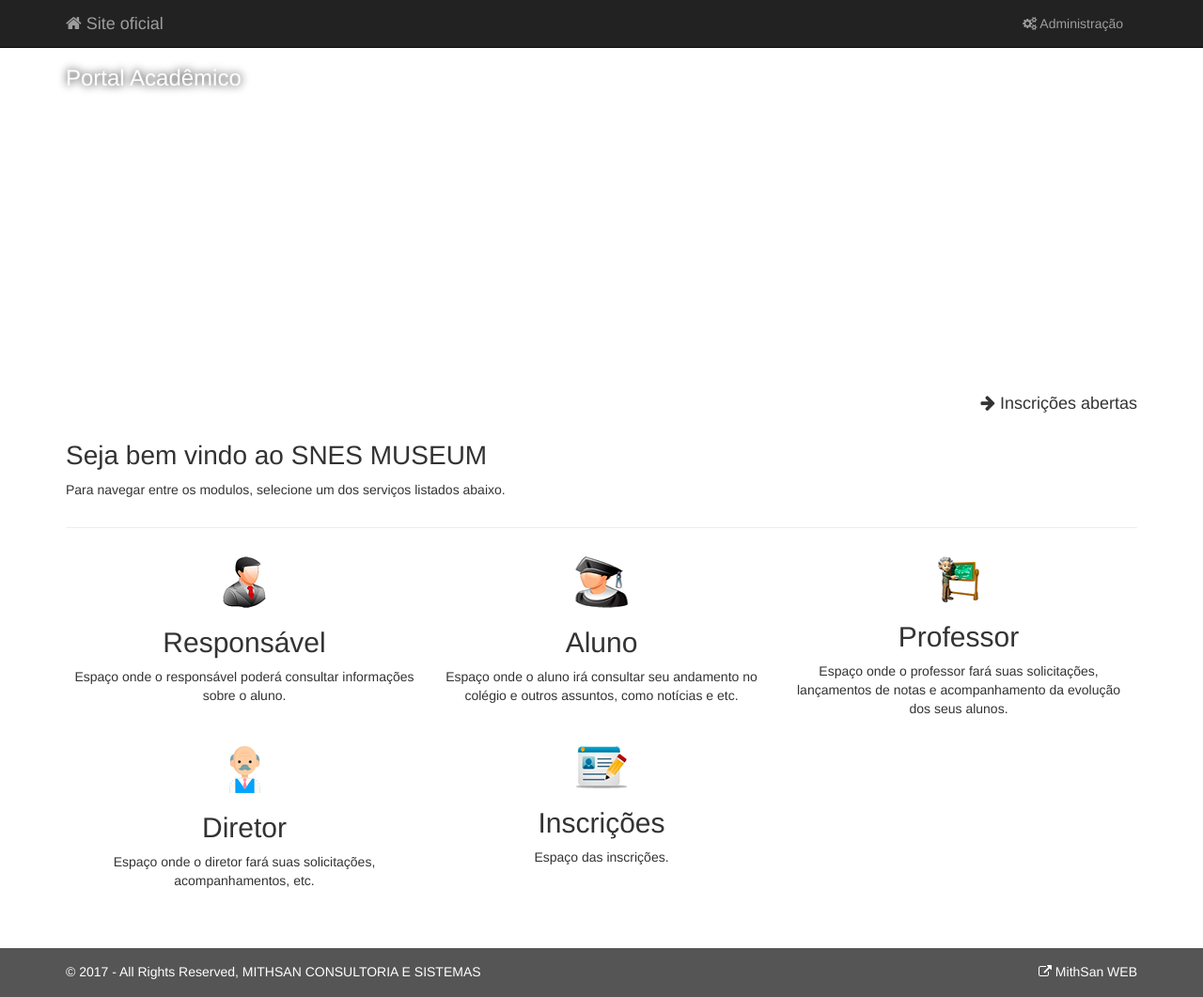
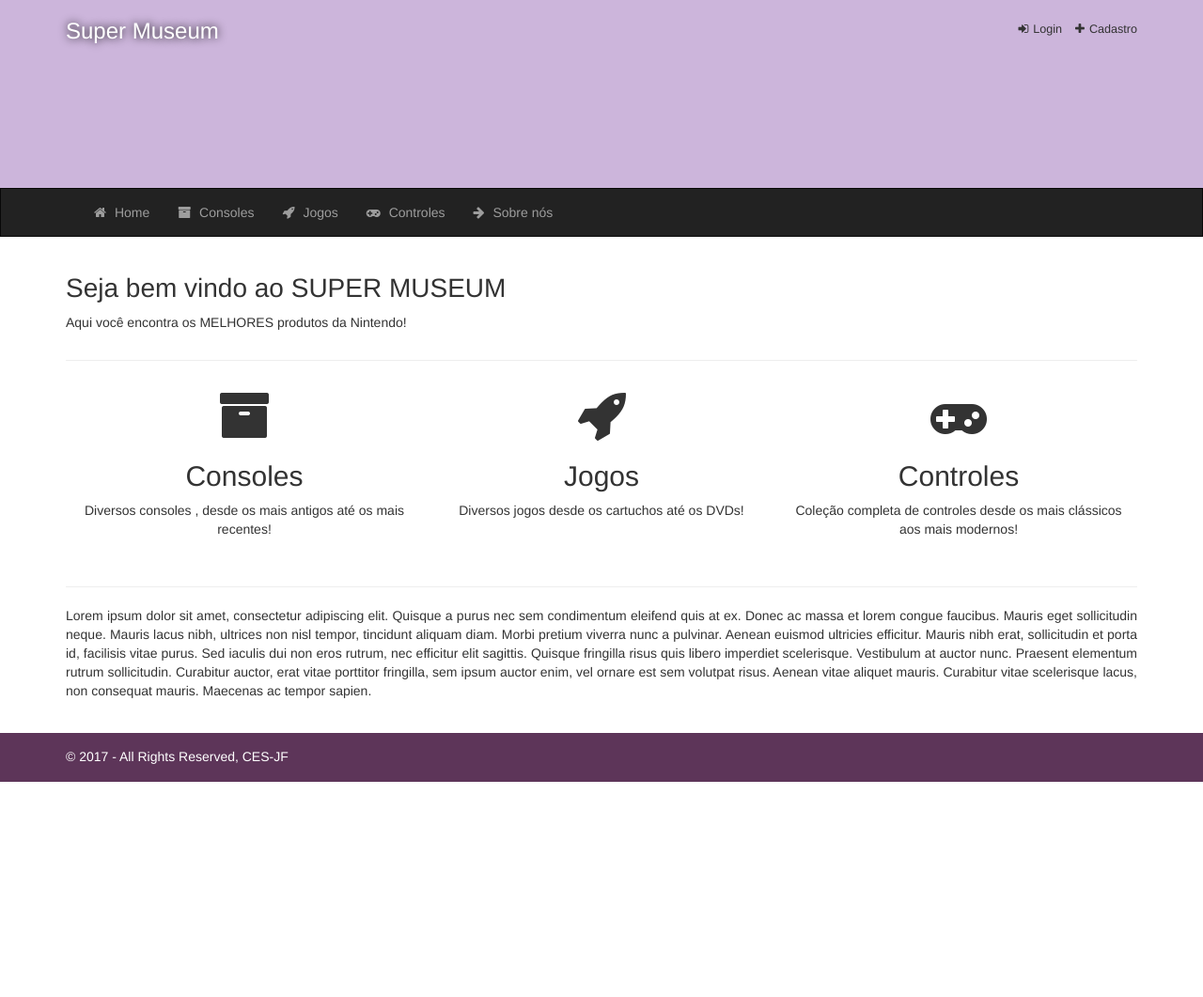
Before and after one commit to Siipe/smuseum, a PHP site: page / in a window 1280 px wide. Shown: the whole page at 94% size. After the commit the page ends 832 px from the top, so only its background shows below. Run offline with PHP 8.4, Linux system fonts and the light colour scheme.

Commit message:
Pronto para os CRUDS

```diff
--- a/Modules/application/Views/default.php
+++ b/Modules/application/Views/default.php
@@ -22,7 +22,23 @@
         <![endif]-->
     </head>
     <body>
-        <nav class="navbar navbar-inverse navbar-fixed-top" role="navigation">
+        <header class="business-header">
+            <div class="container">
+                <div class="row">
+                    <div class="col-lg-6">
+                        <h3 class="tagline">Super Museum</h3>
+                    </div>
+                    <div class="col-lg-6 pull-right text-right">
+                        <div class="entrance">
+                            <a href="javascript:void(0)" data-toggle="modal" data-target="#modal-login"><i class="fa fa-sign-in m-r-5" aria-hidden="true"></i>Login</a>
+                            <a class="m-l-10" href="javascript:void(0)" data-toggle="modal" data-target="#modal-cadastro"><i class="fa fa-plus m-r-5" aria-hidden="true"></i>Cadastro</a>
+                        </div>
+                    </div>
+                </div>
+            </div>
+        </header>
+
+        <nav class="navbar navbar-inverse" role="navigation" data-spy="affix" data-offset-top="197">
             <div class="container">
                 <div class="navbar-header">
                     <button type="button" class="navbar-toggle" data-toggle="collapse" data-target="#bs-example-navbar-collapse-1">
@@ -31,42 +47,28 @@
                         <span class="icon-bar"></span>
                         <span class="icon-bar"></span>
                     </button>
-                    <a class="navbar-brand" href="http://www.sistemacei.com.br/site/default.asp">
-                        <i class="fa fa-home" aria-hidden="true"></i>
-                        Site oficial
-                    </a>
                 </div>
                 <div class="collapse navbar-collapse" id="bs-example-navbar-collapse-1">
-                    <ul class="nav navbar-nav pull-right">
+                    <ul class="nav navbar-nav">
                         <li>
-                            <a href="#"><i class="fa fa-cogs" aria-hidden="true"></i> Administração</a>
+                            <a href="#"><i class="fa fa-home m-r-5" aria-hidden="true"></i> Home</a>
+                        </li>
+                        <li>
+                            <a href="#"><i class="fa fa-archive m-r-5" aria-hidden="true"></i> Consoles</a>
+                        </li>
+                        <li>
+                            <a href="#"><i class="fa fa-rocket m-r-5" aria-hidden="true"></i> Jogos</a>
+                        </li>
+                        <li>
+                            <a href="#"><i class="fa fa-gamepad m-r-5" aria-hidden="true"></i> Controles</a>
+                        </li>
+                        <li>
+                            <a href="#"><i class="fa fa-arrow-right m-r-5" aria-hidden="true"></i> Sobre nós</a>
                         </li>
                     </ul>
                 </div>
             </div>
         </nav>
-
-        <header class="business-header">
-            <div class="container">
-                <div class="row">
-                    <div class="col-lg-12">
-                        <h3 class="tagline">Portal Acadêmico</h3>
-                    </div>
-                </div>
-            </div>
-            <div class="container subscriptions">
-                <div class="row">
-                    <div class="col-lg-6 pull-right text-right">
-                        <h4>
-                            <a href="#">
-                                <i class="fa fa-arrow-right" aria-hidden="true"></i>
-                                Inscrições abertas
-                            </a>
-                        </h4>
-                    </div>
-                </div>
-            </div>
-        </header>
 
         <div class="container">
             <?= $data['content'] ?>
@@ -75,16 +77,76 @@
         <footer>
             <div class="container">
                 <div class="row">
-                    <div class="col-lg-6 col-md-6 col-sm-6 text-left">&copy; <?= date('Y') ?> - All Rights Reserved, MITHSAN CONSULTORIA E SISTEMAS</div>
-                    <div class="col-lg-6 col-md-6 col-sm-6 text-right">
-                        <a href="http://www.mithsan.com.br/site" target="_blank">
-                            <i class="fa fa-external-link" aria-hidden="true"></i>
-                            MithSan WEB
-                        </a>
+                    <div class="col-lg-6 col-md-6 col-sm-6 text-left">&copy; <?= date('Y') ?> - All Rights Reserved, CES-JF</div>
+                </div>
+            </div>
+        </footer>
+
+        <div id="modal-login" class="modal fade" role="dialog">
+            <div class="modal-dialog">
+                <div class="modal-content">
+                    <div class="modal-header">
+                        <button type="button" class="close" data-dismiss="modal">&times;</button>
+                        <h4 class="modal-title"><i class="fa fa-sign-in m-r-5" aria-hidden="true"></i> Login</h4>
+                    </div>
+                    <div class="modal-body">
+                        <form action="<?= $this->url(array('admin', 'usuario', 'login')) ?>" method="POST">
+                            <div class="form-group">
+                                <label for="login">Login*</label>
+                                <input class="form-control" id="login" name="login">
+                            </div>
+                            <div class="form-group">
+                                <label for="senha">Senha*</label>
+                                <input type="password" class="form-control" id="senha" name="senha">
+                            </div>
+                            <div class="text-right">
+                                <button type="button" class="btn btn-sm btn-default" data-dismiss="modal">Fechar</button>
+                                <button type="submit" class="btn btn-sm btn-primary">Enviar</button>
+                            </div>
+                        </form>
                     </div>
                 </div>
             </div>
-        </footer>
+        </div>
+
+        <div id="modal-cadastro" class="modal fade" role="dialog">
+            <div class="modal-dialog">
+                <div class="modal-content">
+                    <div class="modal-header">
+                        <button type="button" class="close" data-dismiss="modal">&times;</button>
+                        <h4 class="modal-title"><i class="fa fa-plus m-r-5" aria-hidden="true"></i> Cadastro</h4>
+                    </div>
+                    <div class="modal-body">
+                        <form action="<?= $this->url(array('admin', 'usuario', 'cadastrar')) ?>" method="POST">
+                            <div class="form-group">
+                                <label for="nome">Nome*</label>
+                                <input class="form-control" id="nome" name="nome">
+                            </div>
+                            <div class="form-group">
+                                <label for="email">E-mail*</label>
+                                <input type="email" class="form-control" id="email" name="email">
+                            </div>
+                            <div class="form-group">
+                                <label for="login">Login*</label>
+                                <input class="form-control" id="login" name="login">
+                            </div>
+                            <div class="form-group">
+                                <label for="senha">Senha*</label>
+                                <input type="password" class="form-control" id="senha" name="senha">
+                            </div>
+                            <div class="form-group">
+                                <label for="confirmar">Confirmar*</label>
+                                <input type="password" class="form-control" id="confirmar" name="confirmar">
+                            </div>
+                            <div class="text-right">
+                                <button type="button" class="btn btn-sm btn-default" data-dismiss="modal">Fechar</button>
+                                <button type="submit" class="btn btn-sm btn-primary">Enviar</button>
+                            </div>
+                        </form>
+                    </div>
+                </div>
+            </div>
+        </div>
 
         <?= $this->js('jquery-2.2.3.min') ?>
         <?= $this->js('bootstrap.min') ?>
--- a/Modules/application/Views/inicio/index.php
+++ b/Modules/application/Views/inicio/index.php
@@ -1,7 +1,7 @@
 <div class="row">
     <div class="col-lg-12">
-        <h1 class="welcome">Seja bem vindo ao SNES MUSEUM</h1>
-        <p>Para navegar entre os modulos, selecione um dos serviços listados abaixo.</p>
+        <h1 class="welcome">Seja bem vindo ao SUPER MUSEUM</h1>
+        <p>Aqui você encontra os MELHORES produtos da Nintendo!</p>
     </div>
 </div>
 <hr />
@@ -10,39 +10,31 @@
         <div class="side top text-center">
             <a class="module-wrapper" href="#">
                 <div class="col-md-4">
-                    <?= $this->img('responsavel.png', array('alt' => 'Responsável')) ?>
-                    <h2>Responsável</h2>
-                    <p>Espaço onde o responsável poderá consultar informações sobre o aluno.</p>
+                    <i class="fa fa-archive fa-4x" aria-hidden="true"></i>
+                    <h2>Consoles</h2>
+                    <p>Diversos consoles , desde os mais antigos até os mais recentes!</p>
                 </div>
             </a>
             <a class="module-wrapper" href="#">
                 <div class="col-md-4">
-                    <?= $this->img('aluno.png', array('alt' => 'Aluno')) ?>
-                    <h2>Aluno</h2>
-                    <p>Espaço onde o aluno irá consultar seu andamento no colégio e outros assuntos, como notícias e etc.</p>
-                </div>
-            </a>
-            <a class="module-wrapper" href="">
-                <div class="col-md-4">
-                    <?= $this->img('professor.png', array('alt' => 'Professor')) ?>
-                    <h2>Professor</h2>
-                    <p>Espaço onde o professor fará suas solicitações, lançamentos de notas e acompanhamento da evolução dos seus alunos.</p>
+                    <i class="fa fa-rocket fa-4x" aria-hidden="true"></i>
+                    <h2>Jogos</h2>
+                    <p>Diversos jogos desde os cartuchos até os DVDs!</p>
                 </div>
             </a>
             <a class="module-wrapper" href="#">
                 <div class="col-md-4">
-                    <?= $this->img('director.png', array('alt' => 'Diretor')) ?>
-                    <h2>Diretor</h2>
-                    <p>Espaço onde o diretor fará suas solicitações, acompanhamentos, etc.</p>
-                </div>
-            </a>
-            <a class="module-wrapper" href="#">
-                <div class="col-md-4">
-                    <?= $this->img('inscricao.png', array('alt' => 'Incrição')) ?>
-                    <h2>Inscrições</h2>
-                    <p>Espaço das inscrições.</p>
+                    <i class="fa fa-gamepad fa-4x" aria-hidden="true"></i>
+                    <h2>Controles</h2>
+                    <p>Coleção completa de controles desde os mais clássicos aos mais modernos!</p>
                 </div>
             </a>
         </div>
     </div>
 </div>
+<div class="row">
+    <div class="col-lg-12">
+        <hr />
+        <p class="text-justify">Lorem ipsum dolor sit amet, consectetur adipiscing elit. Quisque a purus nec sem condimentum eleifend quis at ex. Donec ac massa et lorem congue faucibus. Mauris eget sollicitudin neque. Mauris lacus nibh, ultrices non nisl tempor, tincidunt aliquam diam. Morbi pretium viverra nunc a pulvinar. Aenean euismod ultricies efficitur. Mauris nibh erat, sollicitudin et porta id, facilisis vitae purus. Sed iaculis dui non eros rutrum, nec efficitur elit sagittis. Quisque fringilla risus quis libero imperdiet scelerisque. Vestibulum at auctor nunc. Praesent elementum rutrum sollicitudin. Curabitur auctor, erat vitae porttitor fringilla, sem ipsum auctor enim, vel ornare est sem volutpat risus. Aenean vitae aliquet mauris. Curabitur vitae scelerisque lacus, non consequat mauris. Maecenas ac tempor sapien.</p>
+    </div>
+</div>
--- a/public/css/business-frontpage.css
+++ b/public/css/business-frontpage.css
@@ -1,12 +1,17 @@
-body {padding-top: 50px}
 h1.welcome {font-size: 2em}
-.business-header {height: 400px; position: relative}
+.business-header {height: 200px; position: relative; background: rgba(91, 18, 138, 0.31)}
+.navbar {border-radius: 0}
 .tagline {text-shadow: 0 0 10px #000; color: #FFF}
 .img-center {margin: 0 auto}
-footer {margin-top: 25px; min-height:50px; background: #555; color: #FFF; line-height: 3.7}
+footer {margin-top: 25px; min-height:50px; background: rgba(71, 26, 66, 0.88); color: #FFF; line-height: 3.7}
 footer a, footer a:active, footer a:hover, footer a:visited {color: #FFF}
 a.module-wrapper {color: #333; text-decoration: none}
 a.module-wrapper > div {padding: 10px 7px; min-height: 200px; border-radius: 2px}
 a.module-wrapper > div:hover {background: #F1F1F1}
 div.subscriptions {position: absolute; bottom: 0; left: 0; right: 0}
 div.subscriptions a {color: #333}
+.affix {top: 0; width: 100%; z-index:1000}
+.affix + .container {padding-top: 70px}
+.navbar-inverse .navbar-nav > li > a:hover {background: #080808}
+div.entrance {margin-top: 20px}
+div.entrance a {color: #333; font-size: .9em}
```
Also changed, not shown: etc/script.sql (added, +88 -0 lines).
